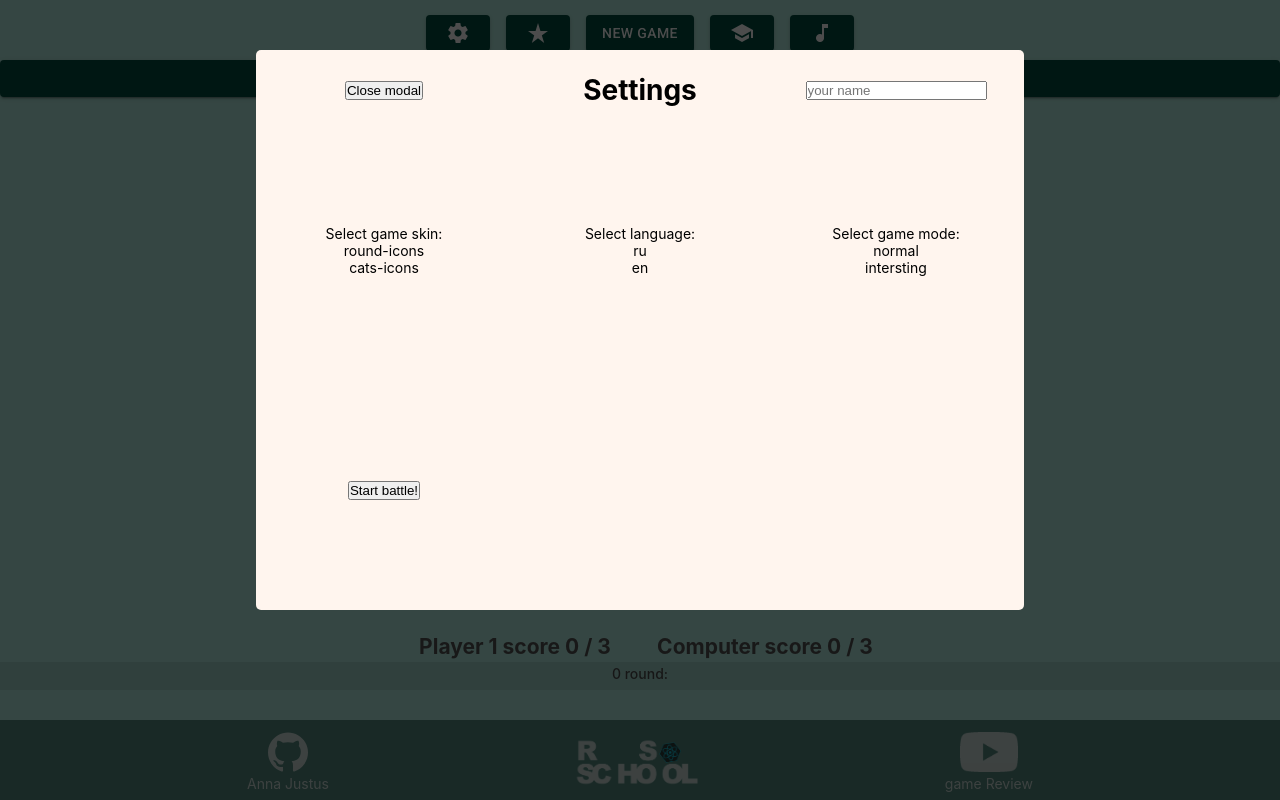
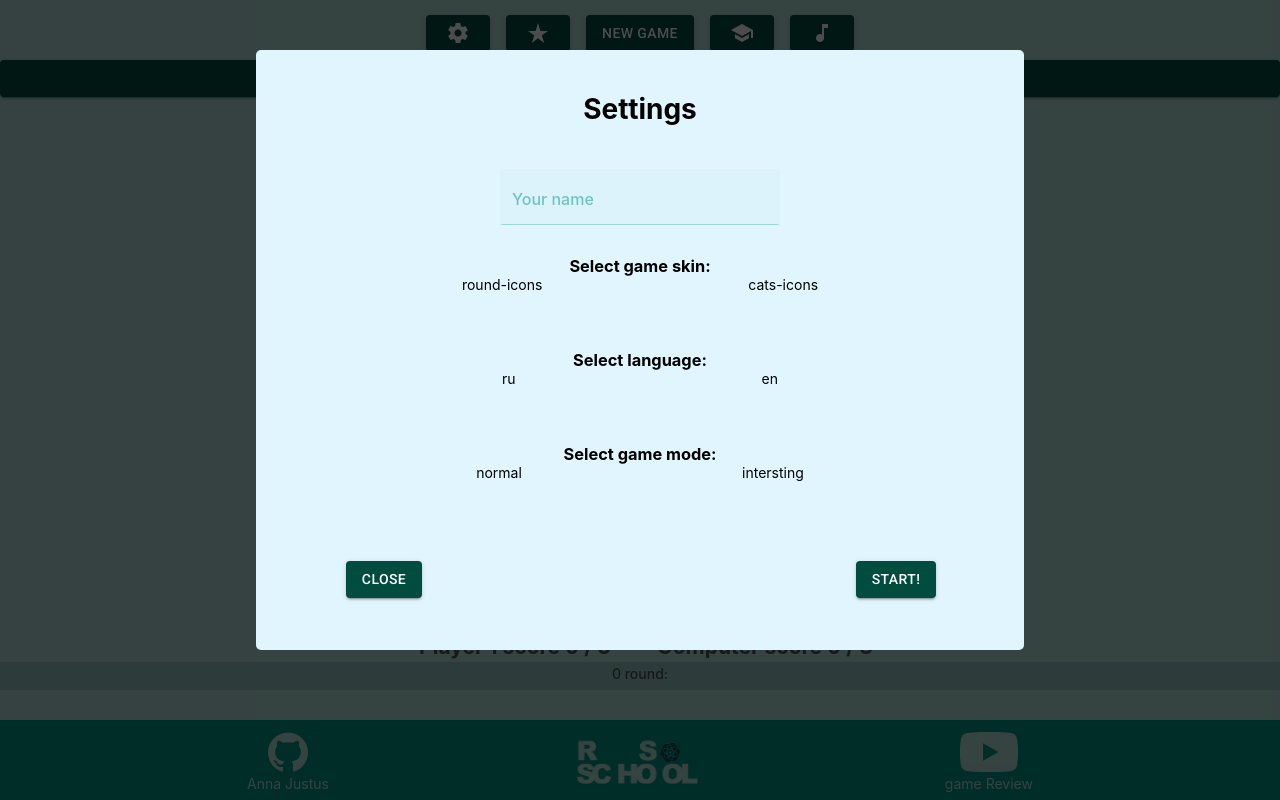
Before and after one commit to Iogsotot/react-game, a React (Create React App) app: page / in a window 1280 px wide. Both pictures are taken after a click on the button "settings". Built offline with nearby package versions, Linux system fonts and the light colour scheme.

Commit message:
feat: add styles for settings

```diff
--- a/src/App.scss
+++ b/src/App.scss
@@ -1,3 +1,6 @@
+$dark: #009688;
+$primary: #b2dfdb;
+
 .App {
   display: grid;
   grid-template-rows: 8rem auto 8rem;
@@ -15,7 +18,7 @@
     margin: auto;
     text-align: center;
 
-    background-color: #b2ebe0;
+    background-color: $primary;
   }
 
   // fullscreen
@@ -30,7 +33,6 @@
     left: 0;
     margin: auto;
 
-    // margin: 0.8rem;
     font-size: 1.4rem;
     background-color: #004d40;
     &:hover {
--- a/src/components/Game/Game.scss
+++ b/src/components/Game/Game.scss
@@ -1,3 +1,7 @@
+$darkest: #004d40;
+$dark: #009688;
+$primary:#b2dfdb;
+
 .stats-string {
   display: grid;
   grid-gap: 0;
@@ -51,7 +55,8 @@
       left: 50%;
       width: 100vw;
       transform: translateX(-50%);
-      background-color: rgba(0, 0, 0, 0.089);
+      background-color: $darkest;
+      opacity: 0.15;
     }
   }
 
--- a/src/components/Modals/Modal.scss
+++ b/src/components/Modals/Modal.scss
@@ -1,3 +1,8 @@
+$darkest: #004d40;
+$dark: #009688;
+$primary: #b2dfdb;
+$lightest: #e1f5fe;
+
 .modal {
   display: flex;
   justify-content: center;
@@ -27,31 +32,226 @@
   display: grid;
   align-items: center;
   justify-items: center;
-  grid-template-rows: 1fr 3fr 3fr;
+  grid-template-rows: 2.5fr 6rem 2fr 2fr 2fr 3fr;
   grid-template-columns: repeat(3, 1fr);
 
   width: 60vw;
-  height: 70vh;
+  height: 75vh;
 
   padding: 0rem;
 
-  background-color: seashell;
+  background-color: $lightest;
   border-radius: 5px;
 
-  .btn--close{
-    grid-column: 3/4;
-    justify-self: end;
-    height: 3rem;
-    width: 3rem;
+  .modal__title {
+    grid-column: 1/4;
+    grid-area: title;
+  }
 
-    transition: all 200ms linear;
-    &:hover {
-      transform: scale(1.5);
-      transition: all 200ms linear;
+  .players-name {
+    grid-area: input;
+
+    position: relative;
+    margin: auto;
+    width: 100%;
+    max-width: 280px;
+    border-radius: 3px;
+    overflow: hidden;
+
+    .label {
+      position: absolute;
+      top: 20px;
+      left: 12px;
+      font-size: 16px;
+      color: rgba($dark, 0.5);
+      font-weight: 500;
+      transform-origin: 0 0;
+      transform: translate3d(0, 0, 0);
+      transition: all 0.2s ease;
+      pointer-events: none;
+    }
+
+    .focus-bg {
+      position: absolute;
+      top: 0;
+      left: 0;
+      width: 100%;
+      height: 100%;
+      background: rgba($dark, 0.05);
+      z-index: -1;
+      transform: scaleX(0);
+      transform-origin: left;
+    }
+
+    input {
+      -webkit-appearance: none;
+      appearance: none;
+      width: 100%;
+      border: 0;
+      font-family: inherit;
+      padding: 16px 12px 0 12px;
+      height: 56px;
+      font-size: 16px;
+      font-weight: 400;
+      text-align: center;
+      background: rgba($dark, 0.02);
+      box-shadow: inset 0 -1px 0 rgba($dark, 0.3);
+      color: $dark;
+      transition: all 0.15s ease;
+
+      &:hover {
+        background: rgba($dark, 0.04);
+        box-shadow: inset 0 -1px 0 rgba($dark, 0.5);
+      }
+
+      &:not(:placeholder-shown) + .label {
+        color: rgba($dark, 0.5);
+        transform: translate3d(0, -12px, 0) scale(0.75);
+      }
+
+      &:focus {
+        background: rgba($dark, 0.05);
+        outline: none;
+        box-shadow: inset 0 -2px 0 $primary;
+        + .label {
+          color: $primary;
+          transform: translate3d(0, -12px, 0) scale(0.75);
+          + .focus-bg {
+            transform: scaleX(1);
+            transition: all 0.1s ease;
+          }
+        }
+      }
     }
   }
 
-  .soundIcon--off, .soundIcon--on {
+  .modal__subtitle {
+    width: 60vw;
+  }
+
+  .game-skin,
+  .game-lang,
+  .game-mode {
+    display: flex;
+    // flex-direction: column;
+    flex-wrap: wrap;
+    justify-content: space-evenly;
+  }
+
+  .game-skin {
+    grid-area: skin;
+  }
+
+  .game-lang {
+    grid-area: lang;
+  }
+
+  .game-mode {
+    grid-area: mode;
+  }
+
+  .btn--close {
+    grid-area: close-btn;
+  }
+
+  .btn--start-game {
+    grid-area: start-btn;
+  }
+
+  .soundIcon--off,
+  .soundIcon--on {
     grid-column: 2/3;
   }
 }
+
+.md-modal {
+  position: fixed;
+  top: 43%;
+  left: 50%;
+  width: max-content;
+  max-width: 630px;
+  min-width: 320px;
+  height: auto;
+
+  // border: 1px solid transparent;
+  // border-radius: 1rem;
+
+  z-index: 2000;
+  visibility: hidden;
+  -webkit-backface-visibility: hidden;
+  -moz-backface-visibility: hidden;
+  backface-visibility: hidden;
+  -webkit-transform: translateX(-50%) translateY(-50%);
+  -moz-transform: translateX(-50%) translateY(-50%);
+  -ms-transform: translateX(-50%) translateY(-50%);
+  transform: translateX(-50%) translateY(-50%);
+
+  .modal__title {
+    font-size: 2.8rem;
+    padding: 1.5rem;
+  }
+
+  .modal__content {
+    font-size: 2.5rem;
+    padding: 1rem;
+  }
+
+  .md-close {
+    font-size: 1.4rem;
+    margin: 2rem;
+    background-color: #004d40;
+
+    &:hover {
+      background-color: $dark;
+    }
+  }
+}
+
+.md-show {
+  visibility: visible;
+}
+
+.md-overlay {
+  position: fixed;
+  width: 100%;
+  height: 100%;
+  visibility: hidden;
+  top: 0;
+  left: 0;
+  z-index: 1000;
+  opacity: 0;
+  background: rgba(40, 43, 49, 0.8);
+  -webkit-transition: all 0.3s;
+  transition: all 0.3s;
+}
+
+.md-show ~ .md-overlay {
+  opacity: 1;
+  visibility: visible;
+}
+
+/* Content styles */
+.md-content {
+  color: #333;
+  background: #fff;
+}
+
+/* Effect 1: Fade in and scale up */
+.md-effect-1 .md-content {
+  -webkit-transform: scale(0.7);
+  -ms-transform: scale(0.7);
+  transform: scale(0.7);
+  opacity: 0;
+  -webkit-transition: all 0.3s;
+  transition: all 0.3s;
+
+  border: 1px solid transparent;
+  border-radius: 1rem;
+}
+
+.md-show.md-effect-1 .md-content {
+  -webkit-transform: scale(1);
+  -ms-transform: scale(1);
+  transform: scale(1);
+  opacity: 1;
+}
--- a/src/components/Modals/Score.tsx
+++ b/src/components/Modals/Score.tsx
@@ -1,25 +1,53 @@
 import React, { useState } from 'react';
+import Button from '@material-ui/core/Button';
+import Dialog from '@material-ui/core/Dialog';
+import DialogActions from '@material-ui/core/DialogActions';
+import DialogContent from '@material-ui/core/DialogContent';
+import DialogContentText from '@material-ui/core/DialogContentText';
+import DialogTitle from '@material-ui/core/DialogTitle';
+import CloseIcon from '@material-ui/icons/Close';
+// import IconButton from '@material-ui/core/IconButton';
 import './Modal.scss';
 import './Score.scss';
-import Button from '@material-ui/core/Button';
+
 
 export default function Score() {
-  const [isOpen, setIsOpen] = useState(false);
+  const [open, setOpen] = React.useState(false);
+
+  const handleClickOpen = () => {
+    setOpen(true);
+  };
+
+  const handleClose = () => {
+    setOpen(false);
+  };
 
   return (
     <React.Fragment>
-      <Button className='btn' variant='contained' color='primary' onClick={() => setIsOpen(true)}>
+      <Button className='btn' variant='contained' color='primary' onClick={handleClickOpen}>
         <span className='material-icons'>star_rate</span>
       </Button>
-      {isOpen && (
-        <div className='modal'>
-          <div className='modal__body'>
-            <h1>Score</h1>
-            <p>There are score of all players</p>
-            <button onClick={() => setIsOpen(false)}>Close modal</button>
-          </div>
-        </div>
-      )}
+
+      <Dialog
+        open={open}
+        onClose={handleClose}
+        aria-labelledby='alert-dialog-title'
+        aria-describedby='alert-dialog-description'
+      >
+        <Button onClick={handleClose} color='primary'>
+          <CloseIcon />
+        </Button>
+        <DialogTitle className='dialogTitle' id='alert-dialog-title'>{'Score'}</DialogTitle>
+        <DialogContent>
+          <DialogContentText className='dialogContent' id='alert-dialog-description'>Score table</DialogContentText>
+        </DialogContent>
+        <DialogActions>
+          {/* <IconButton aria-label='close' onClick={handleClose}>
+            <CloseIcon />
+          </IconButton> */}
+        </DialogActions>
+      </Dialog>
+
     </React.Fragment>
   );
 }
--- a/src/components/Modals/Setting.scss
+++ b/src/components/Modals/Setting.scss
@@ -0,0 +1,10 @@
+.modal__body {
+  grid-template-areas:
+  'title title title'
+  'input input input'
+  'skin skin skin'
+  'lang lang lang'
+  'mode mode mode'
+  'close-btn . start-btn'
+  ;
+}
--- a/src/components/Modals/Setting.tsx
+++ b/src/components/Modals/Setting.tsx
@@ -14,27 +14,41 @@ export default function Setting() {
       {isOpen && (
         <div className='modal'>
           <div className='modal__body'>
-            <button onClick={() => setIsOpen(false)}>Close modal</button>
-            <h1>Settings</h1>
-            <input type='text' className='players-name' placeholder='your name' />
+            <h1 className='modal__title'>Settings</h1>
+            <label htmlFor='inp' className='players-name'>
+              <input type='text' id='inp' placeholder='&nbsp;' />
+              <span className='label'>Your name</span>
+              <span className='focus-bg'></span>
+            </label>
             <div className='game-skin'>
-              Select game skin:
-              <div className='game-skin--round-icons'>round-icons</div>
-              <div className='game-skin--cats-icons'>cats-icons</div>
+              <h3 className='modal__subtitle'>Select game skin:</h3>
+              <div className='game-skin--round-icons icon--setting'>round-icons</div>
+              <div className='game-skin--cats-icons icon--setting'>cats-icons</div>
             </div>
             <div className='game-lang'>
-              Select language:
-              <div className='game-lang--ru'>ru</div>
-              <div className='game-lang--en'>en</div>
+              <h3 className='modal__subtitle'>Select language:</h3>
+              <div className='game-lang--ru icon--setting'>ru</div>
+              <div className='game-lang--en icon--setting'>en</div>
             </div>
             <div className='game-mode'>
-              Select game mode:
-              <div className='game-mode--ru'>normal</div>
-              <div className='game-mode--en'>intersting</div>
+              <h3 className='modal__subtitle'>Select game mode:</h3>
+              <div className='game-mode--ru icon--setting'>normal</div>
+              <div className='game-mode--en icon--setting'>intersting</div>
             </div>
-            <button className='button start-game' type='submit'>
+            <Button onClick={() => setIsOpen(false)} variant='contained' color='primary' className='btn btn--close'>
+              Close
+            </Button>
+            <Button
+              onClick={() => console.log('start battle')}
+              variant='contained'
+              color='primary'
+              className='btn btn--start-game'
+            >
+              Start!
+            </Button>
+            {/* <button className='button start-game' type='submit'>
               Start battle!
-            </button>
+            </button> */}
           </div>
         </div>
       )}
--- a/src/index.scss
+++ b/src/index.scss
@@ -1,3 +1,8 @@
+// https://material-ui.com/ru/customization/color/
+$darkest: #004d40;
+$dark: #009688;
+$primary:#b2dfdb;
+
 * {
   margin: 0;
   padding: 0;
@@ -16,7 +21,8 @@ body {
   -moz-osx-font-smoothing: grayscale;
   font-size: 1.4rem;
 
-  background-color: #b2ebe0;
+  // background-color: #b2ebe0;
+  background-color: $primary;
 }
 
 
@@ -24,24 +30,26 @@ body {
   height: 8rem;
   padding: 0.7rem;
   width: 100%;
-  background-color: #b2ebe0;
+  // background-color: #b2ebe0;
+  // background-color: #90c9bf;
+  background-color: $primary;
   text-align: center;
 }
 
 .App__header {
   .btn {
-    // padding: 0.4rem 0.6rem;
     margin: 0.8rem;
     font-size: 1.4rem;
     background-color: #004d40;
     &:hover {
-      background-color: #009688;
+      background-color: $dark;
     }
   }
 }
 
 .App__footer {
-  background-color: #548a80;
+  // background-color: #548a80;
+  background-color: $dark;
   .wrapper {
     width: 100%;
   }
```
Also changed, not shown: src/components/Game/Game.tsx (+39 -36 lines), src/components/types.tsx (+8 -0 lines), src/components/ui/BasicTextFields.tsx (added, +24 -0 lines).
